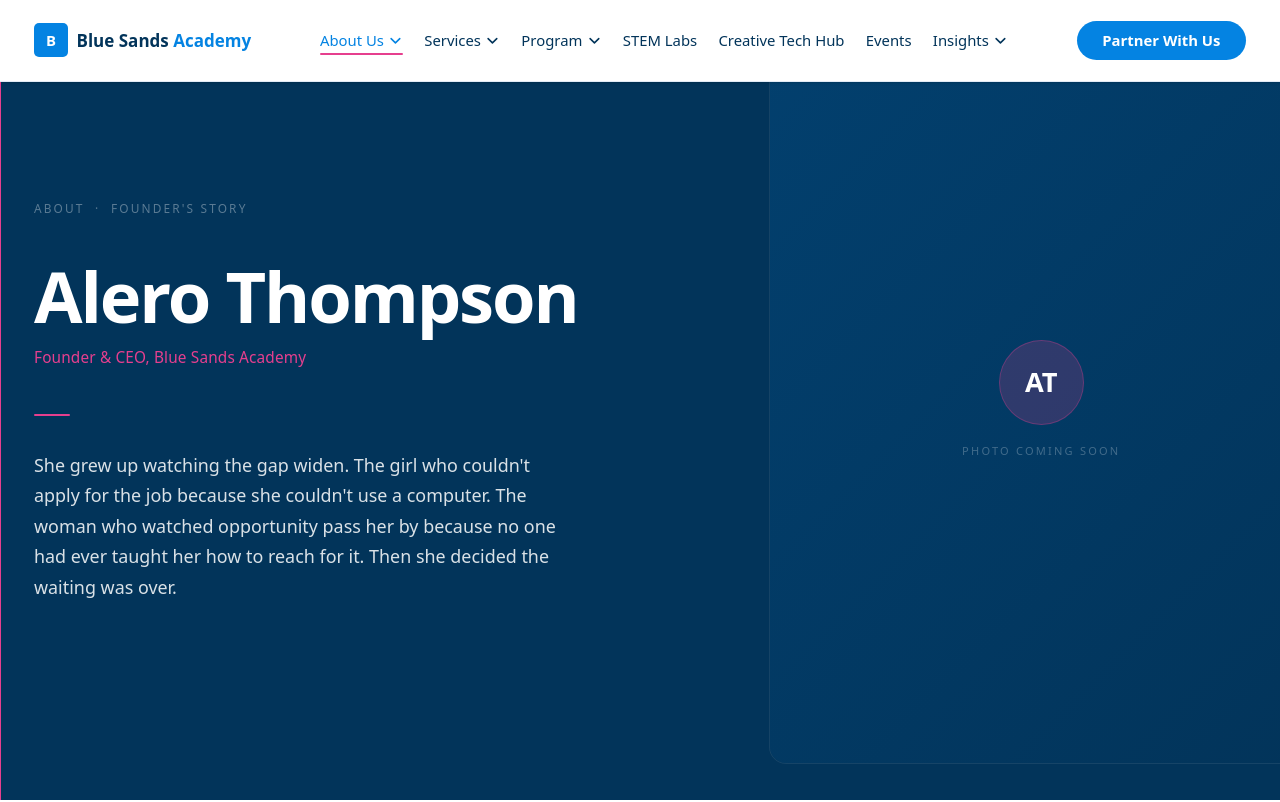
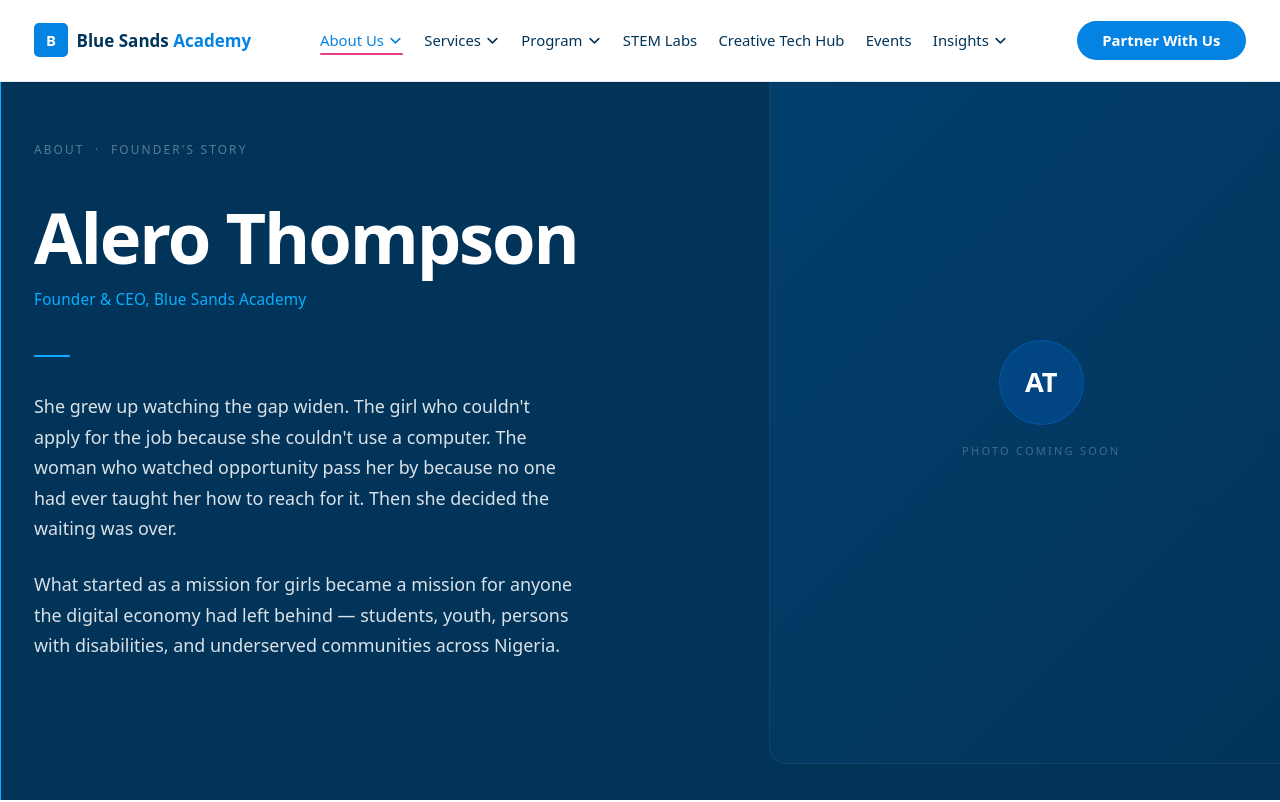
Before and after one commit to bluesandsacademy/BSA_Web-2.0, a Next.js app: page /about/story in a window 1280 px wide. Shown: the top 802 px of the page. Built offline with nearby package versions, Linux system fonts and the light colour scheme; a web font is replaced by a local one.

Commit message:
Add pivot line to founder origin story, demote pink to accent

```diff
--- a/components/about/StoryHero.js
+++ b/components/about/StoryHero.js
@@ -11,8 +11,8 @@
       aria-label="Founder's Story"
       className="relative bg-secondary overflow-hidden"
     >
-      {/* Pink left bar */}
-      <div className="absolute left-0 top-0 bottom-0 w-px bg-pink z-10" aria-hidden="true" />
+      {/* Accent left bar */}
+      <div className="absolute left-0 top-0 bottom-0 w-px bg-accent z-10" aria-hidden="true" />
 
       <div className="max-w-7xl mx-auto px-6 lg:px-8">
         <div className="grid lg:grid-cols-[55%_45%] min-h-screen items-center gap-12 lg:gap-16 py-32 lg:py-0">
@@ -35,13 +35,13 @@
             </h1>
 
             <p
-              className="font-body font-medium text-pink mb-10"
+              className="font-body font-medium text-accent mb-10"
               style={{ fontSize: "clamp(0.85rem, 1.2vw, 1rem)", letterSpacing: "0.01em" }}
             >
               {FOUNDER_ROLE}
             </p>
 
-            <div className="rounded-full bg-pink mb-8" style={{ width: 36, height: 2 }} aria-hidden="true" />
+            <div className="rounded-full bg-accent mb-8" style={{ width: 36, height: 2 }} aria-hidden="true" />
 
             <p
               className="font-body text-white/85 max-w-lg"
@@ -52,6 +52,15 @@
               opportunity pass her by because no one had ever taught her how to
               reach for it. Then she decided the waiting was over.
             </p>
+
+            <p
+              className="font-body text-white/85 max-w-lg mt-6"
+              style={{ fontSize: "clamp(1rem, 1.4vw, 1.15rem)", lineHeight: 1.7 }}
+            >
+              What started as a mission for girls became a mission for anyone
+              the digital economy had left behind — students, youth, persons
+              with disabilities, and underserved communities across Nigeria.
+            </p>
           </div>
 
           {/* Right — photo or placeholder */}
@@ -60,8 +69,8 @@
               className="relative w-full rounded-2xl overflow-hidden"
               style={{ aspectRatio: "3/4", border: "1px solid rgba(255,255,255,0.08)" }}
             >
-              {/* Top pink bar */}
-              <div className="absolute top-0 left-0 right-0 h-1 bg-pink z-10" />
+              {/* Top accent bar */}
+              <div className="absolute top-0 left-0 right-0 h-1 bg-accent z-10" />
 
               {FOUNDER_PHOTO ? (
                 <Image
@@ -80,7 +89,7 @@
                 >
                   <div
                     className="w-20 h-20 rounded-full flex items-center justify-center font-display font-bold text-white"
-                    style={{ background: "rgba(230,63,142,0.2)", border: "1px solid rgba(230,63,142,0.3)", fontSize: "1.6rem" }}
+                    style={{ background: "rgba(0,119,255,0.2)", border: "1px solid rgba(0,119,255,0.3)", fontSize: "1.6rem" }}
                   >
                     AT
                   </div>
```
